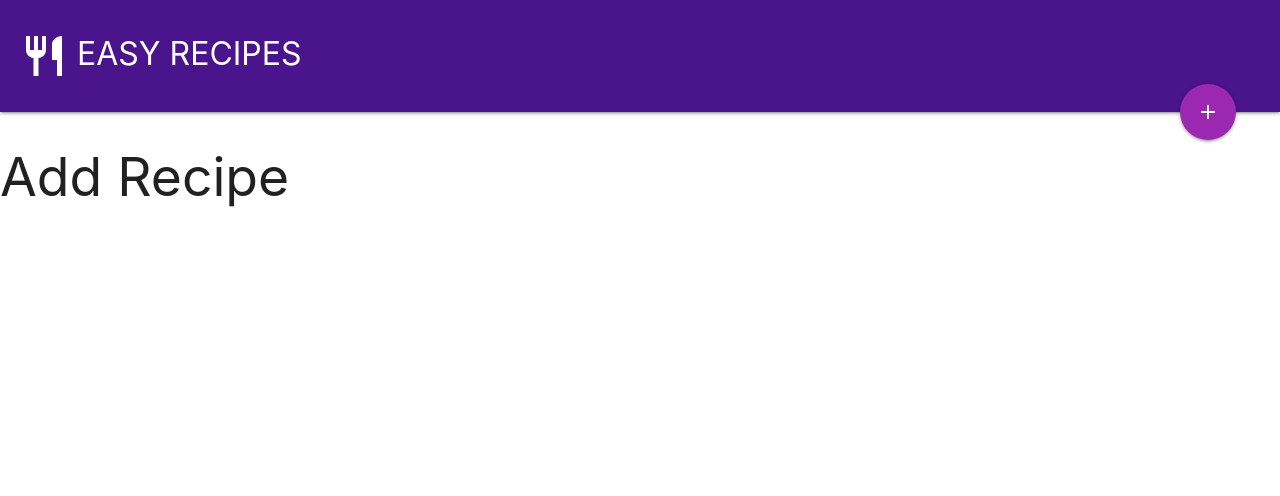
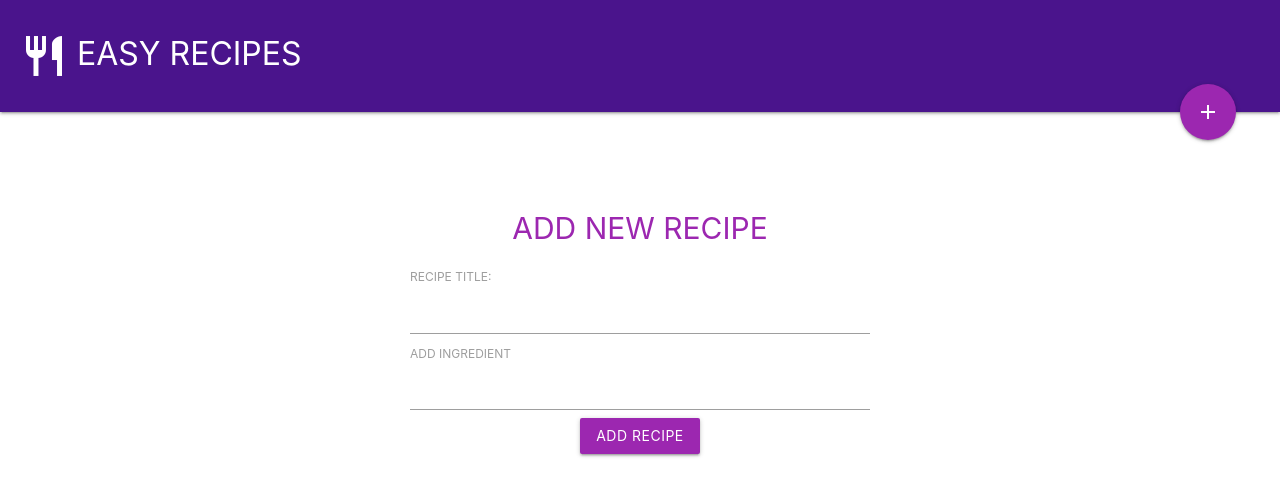
Before and after one commit to EdgardoPinto-Escalier/easy-recipes, a Vue app: page /#/add-recipe in a window 1280 px wide. Shown: the top 496 px of the page. Built offline with nearby package versions, Linux system fonts and the light colour scheme; no server answers.

Commit message:
Form added and styled

```diff
--- a/src/components/AddRecipe.vue
+++ b/src/components/AddRecipe.vue
@@ -1,5 +1,20 @@
 <template>
-  <h2>Add Recipe</h2>
+  <div class="add-recipe container">
+    <h2 class="center-align purple-text">ADD NEW RECIPE</h2>
+    <form>
+      <div class="field title">
+        <label for="title">RECIPE TITLE:</label>
+        <input type="text" name="title" v-model="title">
+      </div>
+      <div class="field add-ingredient">
+        <label for="add-ingredient">ADD INGREDIENT</label>
+        <input type="text" name="add-ingredient">
+      </div>
+      <div class="field center-align">
+        <button class="btn purple">ADD RECIPE</button>
+      </div>
+    </form>
+  </div>
 </template>
 
 <script>
@@ -7,12 +22,25 @@
     name: 'AddRecipe',
     data(){
       return {
-
+        title: null
       }
     }
   }
 </script>
 
 <style>
+  .add-recipe {
+    margin-top: 60px;
+    padding: 20px;
+    max-width: 500px;
+  }
 
+  .add-recipe h2 {
+    font-size: 2em;
+    margin: 20px auto;
+  }
+
+  .add-recipe field {
+    margin: 20px auto;
+  }
 </style>
```
